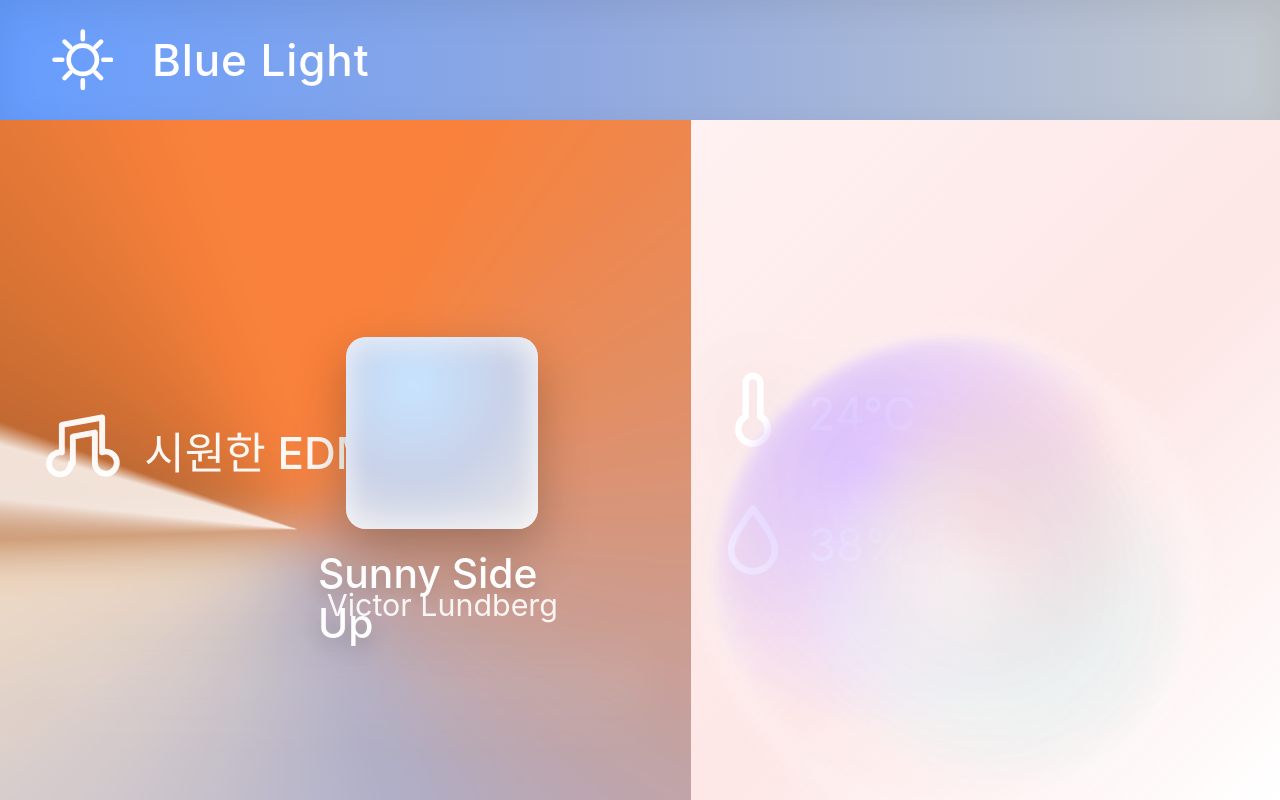
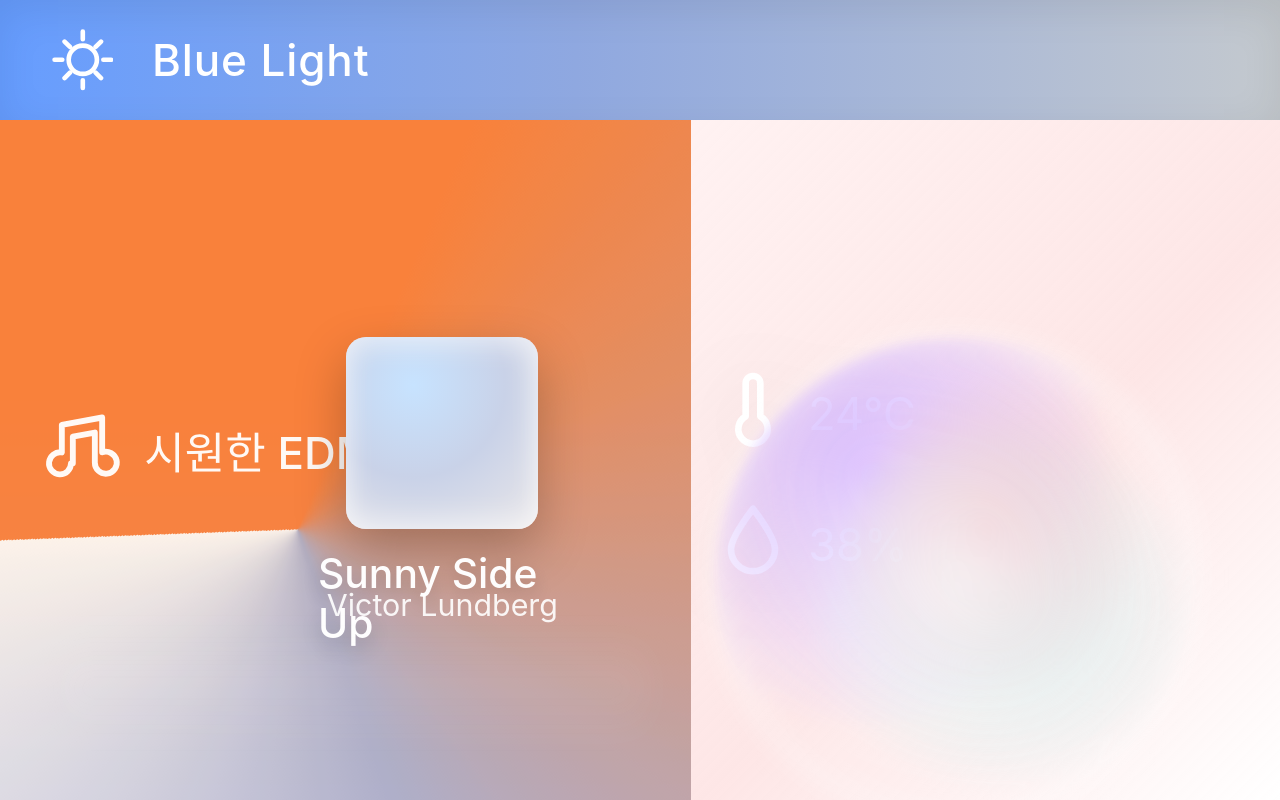
Before and after one commit to ericggul/lginter-final, a Next.js app: page /livingroom/tv2 in a window 1280 px wide. Built offline with nearby package versions, Linux system fonts and the light colour scheme; a web font is replaced by a local one.

Commit message:
TV2 blur

```diff
--- a/components/livingroom/TV2/styles.js
+++ b/components/livingroom/TV2/styles.js
@@ -189,12 +189,15 @@ export const AngularSweep = styled.div`
   transform-origin: 50% 50%;
   z-index: 0;
   background: conic-gradient(from var(--sweep-start) at 56% 46%,
-    #A15C2E 0%,
+    /* 0~21deg 구간의 갈색을 제거하고 완전히 흰색으로 유지 */
+#fefaf4  0%,
+    #F5813F 0%,
+    /* 나머지 각도/컬러 범위는 그대로 유지 */
     #F5813F 21%,
     #F5813F 32%,
     #AEAEC5 70%,
-    #F6E4CD 100%);
-  filter: blur(28px) saturate(1.05);
+rgb(255, 251, 245) 100%);
+  filter: blur(0px) saturate(1.05);
   mix-blend-mode: normal;
   opacity: .9;
   animation: ${spinSweep} 12s linear infinite;
@@ -204,7 +207,7 @@ export const AngularSharp = styled.div`
   position: absolute; inset: -35%; pointer-events: none;
   transform-origin: 50% 50%;
   z-index: 0;
-  background: rgba(255,255,255,0.95);
+  background: F6E4CD ;
   /* Conic mask creates a crisp wedge (no blur) that rotates with the element */
   -webkit-mask-image: conic-gradient(from var(--sweep-start) at 56% 46%,
     rgba(0,0,0,0) 0deg,
--- a/package.json
+++ b/package.json
@@ -11,8 +11,9 @@
   "license": "ISC",
   "dependencies": {
     "babel-plugin-styled-components": "^2.1.4",
+    "leva": "^0.10.1",
+    "nanoid": "^4.0.2",
     "next": "^15.5.6",
-    "nanoid": "^4.0.2",
     "qrcode.react": "^4.2.0",
     "react": "^19.2.0",
     "react-dom": "^19.2.0",
```
Also changed, not shown: 1 other file (tests, documents, lock files or other folders).
